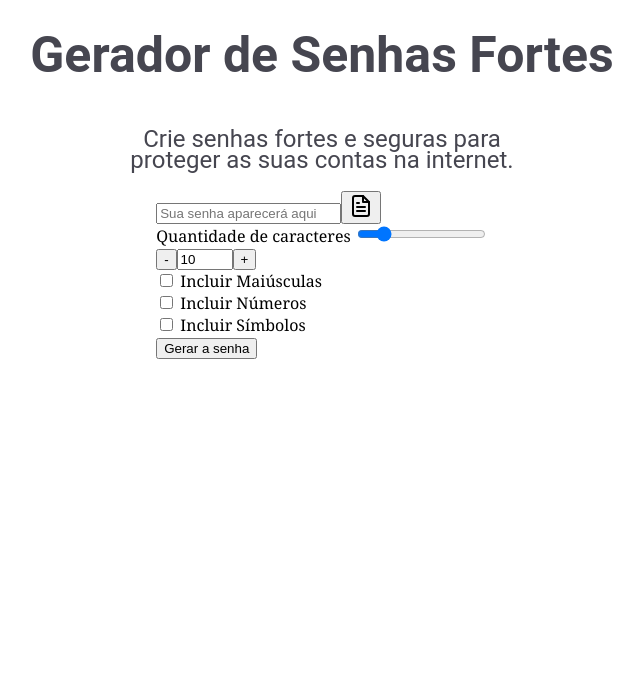
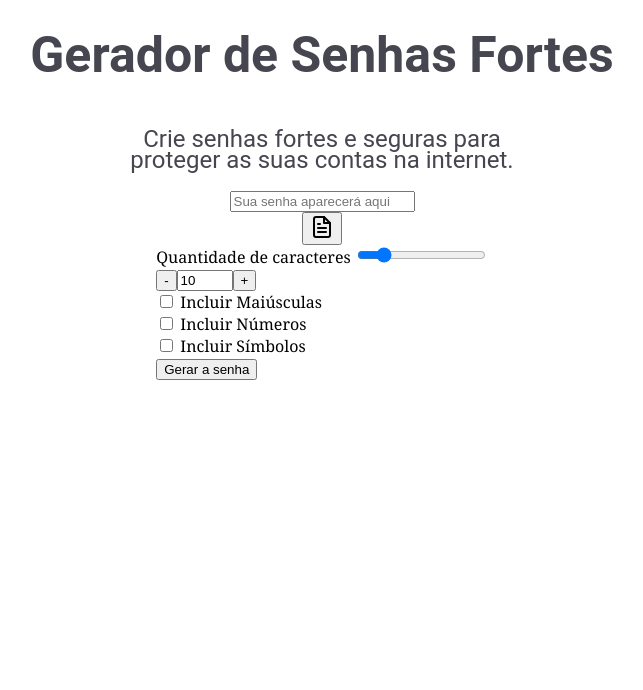
Before and after one commit to mateusbertolo/gerador-senhas, a PHP site: page / in a window 1280 px wide. Shown: the part 70-760 px from the top of the page, without its empty margins (318-961 px from the left). Run offline with PHP 8.4, Linux system fonts and the light colour scheme.

Commit message:
finalização

```diff
--- a/index.php
+++ b/index.php
@@ -27,21 +27,12 @@
                     <div class="card-body">
 
                         <form id="geradorform" class="form">
-
-                                <!-- <h3 class="password-display" id="displaysenha">Sua senha aparecerá aqui<h3> -->
-
-                                <div class="copy-clipboard">
-                                    <div class="input-group mb-3">
                                     <input class="form-control" id="displaysenha" readonly      placeholder="Sua senha aparecerá aqui"><button class="input-group-text" onclick="copyfunc()"><svg xmlns="http://www.w3.org/2000/svg" width="24" height="24" viewBox="0 0 24 24" fill="none" stroke="currentColor" stroke-width="2" stroke-linecap="round" stroke-linejoin="round"><path d="M14 2H6a2 2 0 0 0-2 2v16a2 2 0 0 0 2 2h12a2 2 0 0 0 2-2V8z"></path><polyline points="14 2 14 8 20 8"></polyline><line x1="16" y1="13" x2="8" y2="13"></line><line x1="16" y1="17" x2="8" y2="17"></line><polyline points="10 9 9 9 8 9"></polyline></svg></button>
-                                </div>
-                            <div class="form-group">
                                 <div class="form-select">
                                     <label for="quantidadenumeros">Quantidade de caracteres</label>
                                     <input type="range" min="8" max="20" value="10"  class="form-range" id="quantidadeletras">
                                     <!-- <input type="number" class="form-control" min="8" max="20" value="10" id="quantidadenumeros"> -->
                                 <div class="input-group bootstrap-touchspin bootstrap-touchspin-injected"><span class="input-group-btn input-group-prepend"><button class="btn btn-primary bootstrap-touchspin-down" id="diminuirQuantidade" type="button">-</button></span><input type="number" class="form-control" min="8" max="20" value="10" id="demo3"><span class="input-group-btn input-group-append"><button class="btn btn-primary bootstrap-touchspin-up" id="aumentaQuantidade" type="button">+</button></span></div>
-                            </div>
-                        </div>
                             <div class="multiselecao mt-4">
                                 <div class="form-check form-check-inline">
                                     <input class="form-check-input success check-light-success" type="checkbox" id="incluirmaiusculas" value="option1" >
--- a/style.css
+++ b/style.css
@@ -140,9 +140,13 @@ h2{
   flex-direction: column;
   height: auto;
   width: 40%;
+  min-height: 500px;
   align-items: center;
 }
 #geradorform{
   display: flex;
+  flex-direction: column;
   align-items: center;
+  width: 100%;
+  height: 100%;
 }
```
